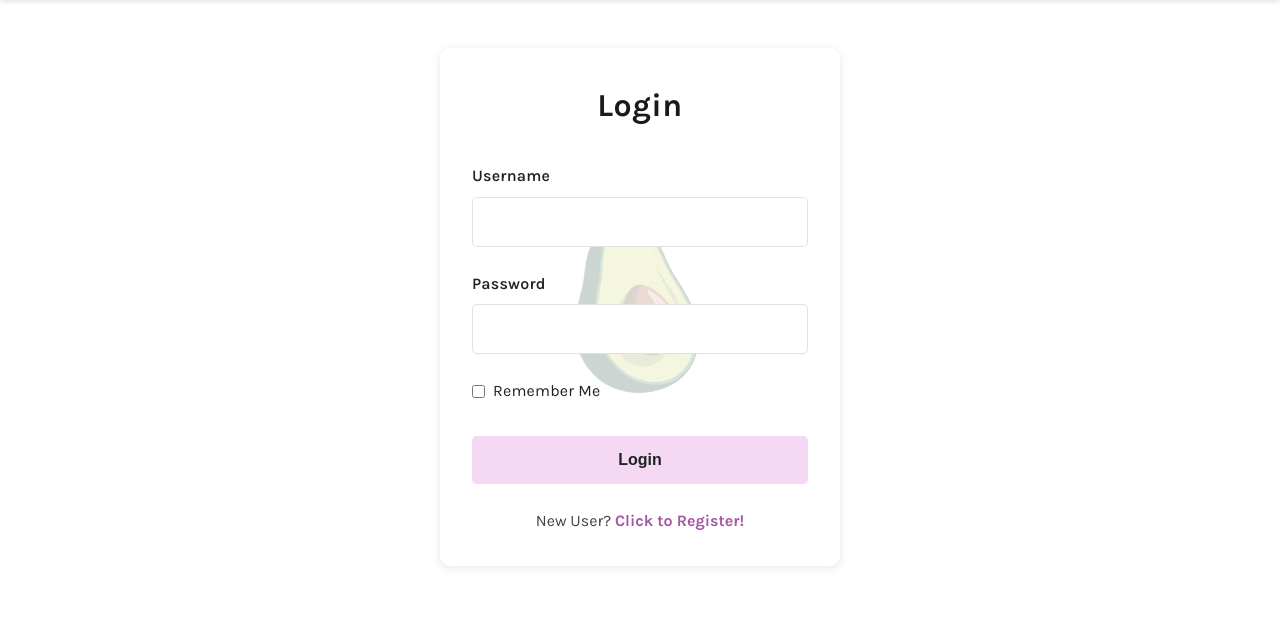
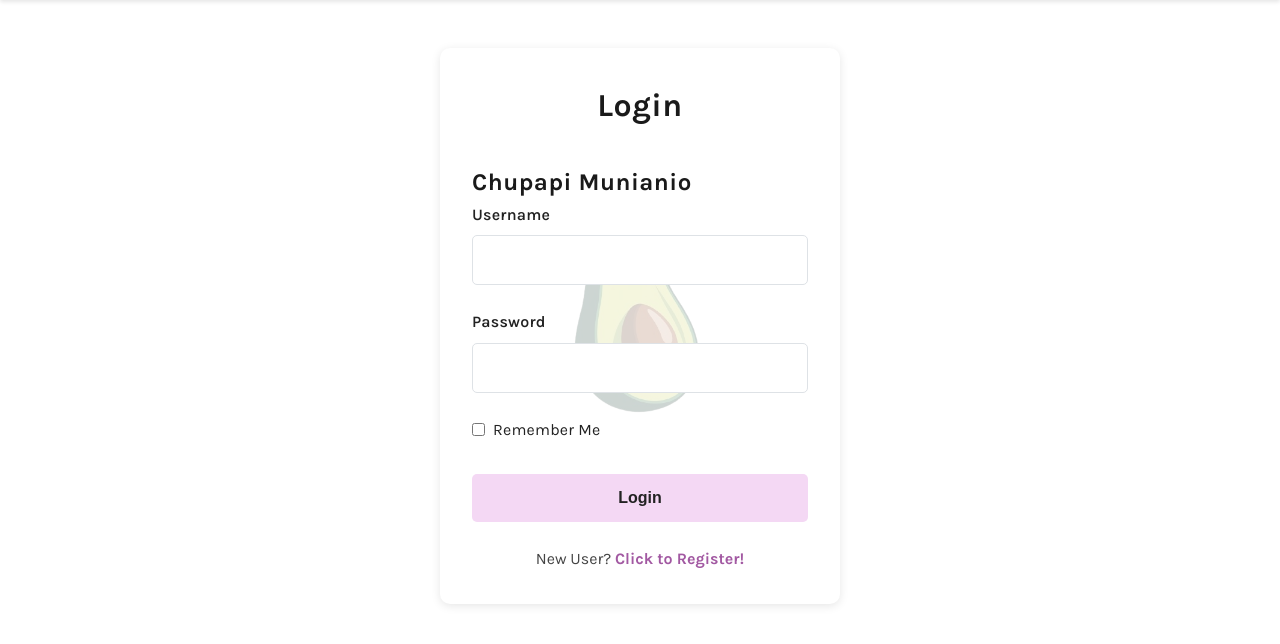
Before and after one commit to billbaord/WhatToEat, a Flask app: page /login in a window 1280 px wide. Shown: the part 74-718 px from the top of the page. Run offline with Flask 3, Linux system fonts and the light colour scheme; some libraries are stand-ins or nearby versions.

Commit message:
important bug fix

```diff
--- a/app/templates/login.html
+++ b/app/templates/login.html
@@ -5,6 +5,7 @@
 {% block content %}
     <div class="auth-form">
         <h1>Login</h1>
+        <h2>Chupapi Munianio</h2>
         <form method="POST" action="">
             {{ form.hidden_tag() }}
             <div class="form-group">
```
